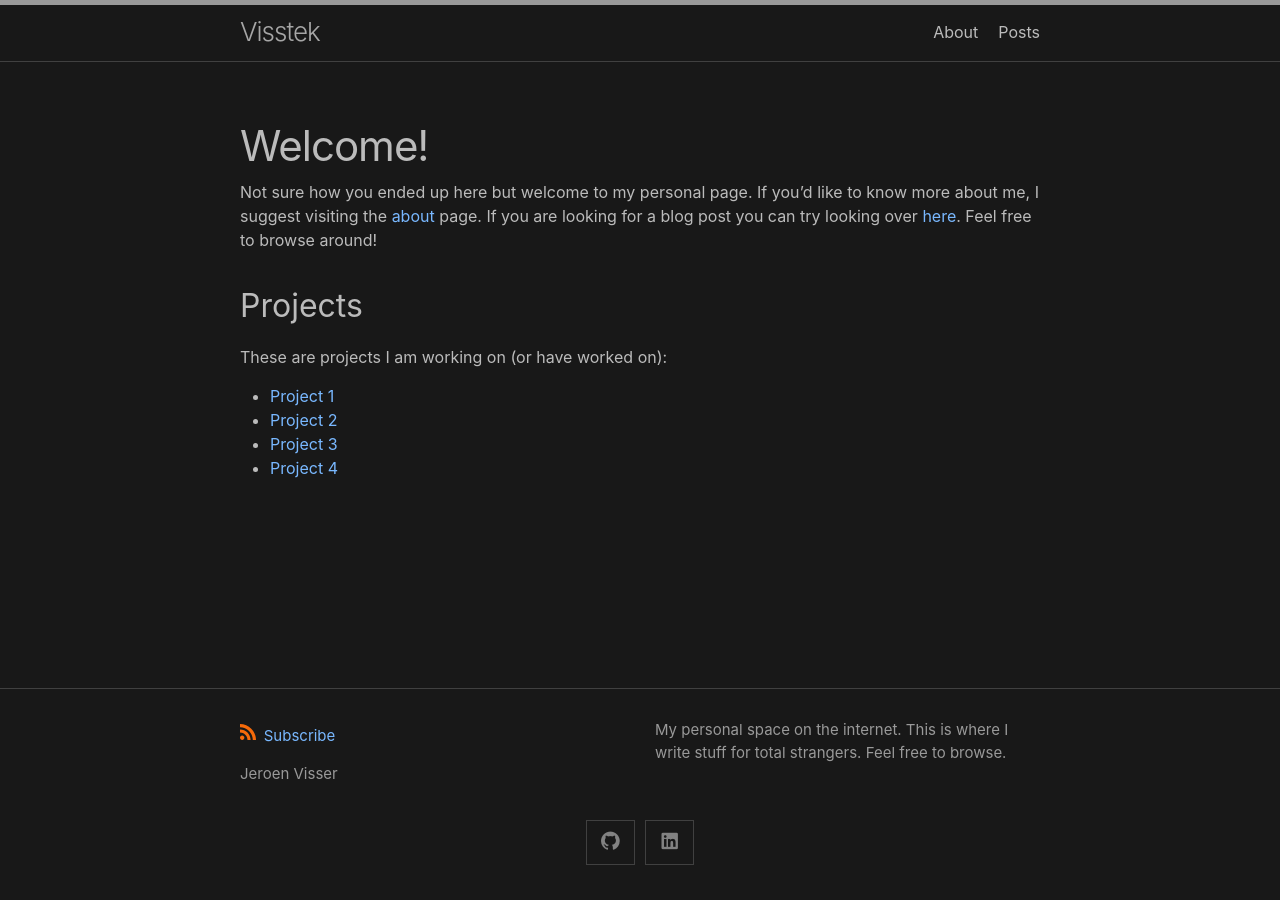
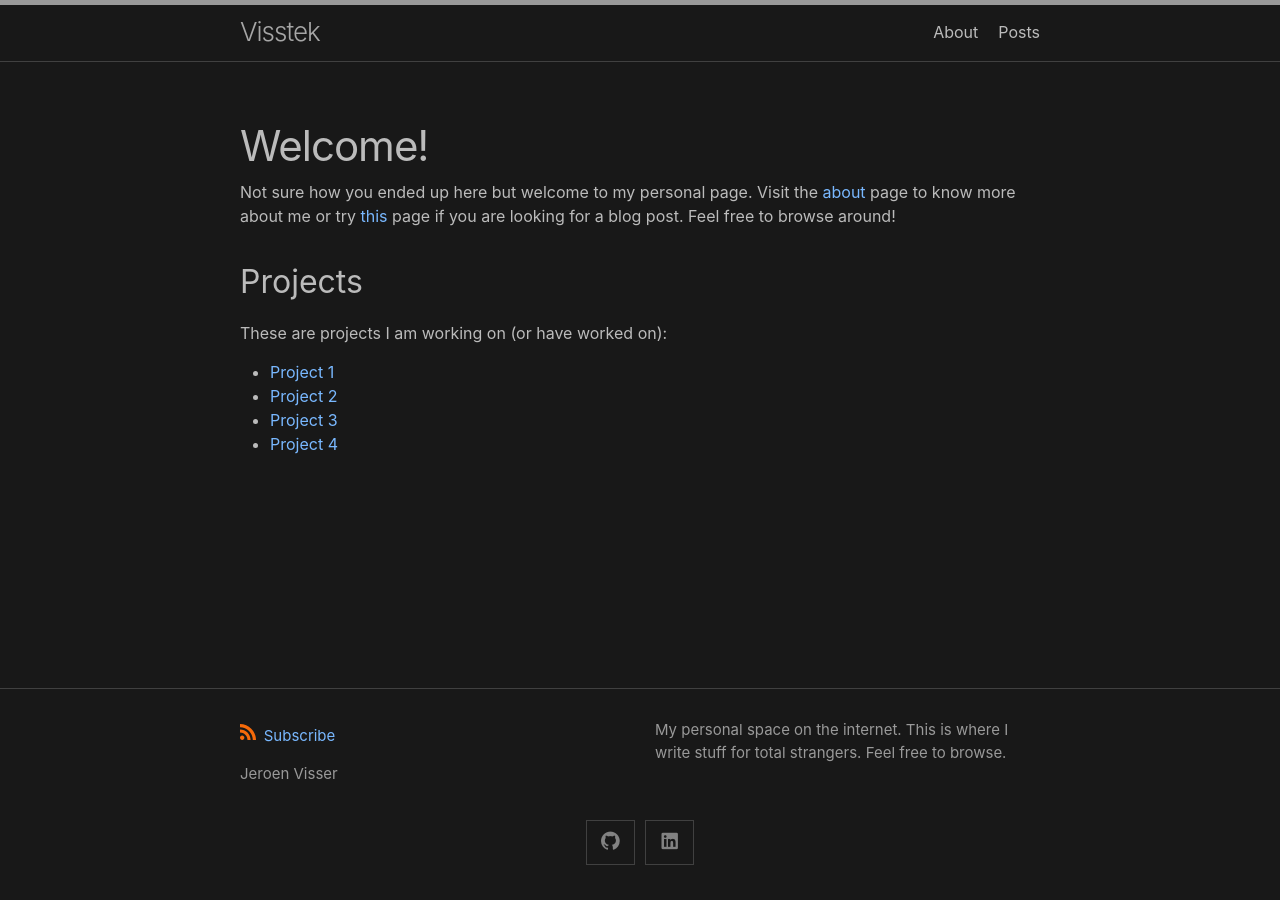
Before and after one commit to VisserJ/visserj.github.io, a Jekyll site: the page built from index.md, in a window 1280 px wide. Built offline with Jekyll 4.4.1, drawn with Linux system fonts in a browser that asks for light colours.

Commit message:
Update index.md

```diff
--- a/index.md
+++ b/index.md
@@ -10,7 +10,7 @@ layout: page
 ---
 # Welcome!
 
-Not sure how you ended up here but welcome to my personal page. If you'd like to know more about me, I suggest visiting the [about](about) page. If you are looking for a blog post you can try looking over [here](posts). Feel free to browse around!
+Not sure how you ended up here but welcome to my personal page. Visit the [about](about) page to know more about me or try [this](posts) page if you are looking for a blog post. Feel free to browse around!
 
 ## Projects
 
```
